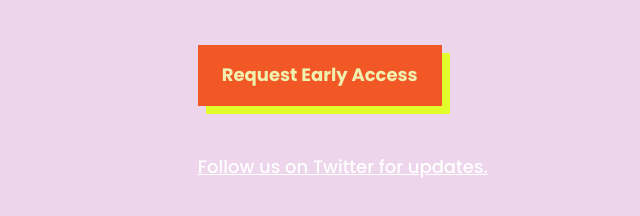
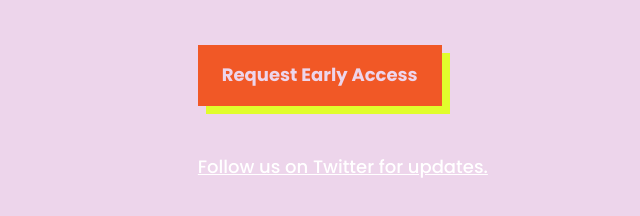
Before and after one commit to aditi-de/voxhub, a plain HTML site: page index.html in a window 1280 px wide. Shown: the part 384-600 px from the top of the page, 11-651 px from the left. Drawn offline with Linux system fonts and the light colour scheme.

Commit message:
Update style.css

```diff
--- a/style.css
+++ b/style.css
@@ -162,7 +162,7 @@ a {
 .bold-an72e {
     font-size: 18px;
     box-shadow: 0 0 0 0 #000000;
-    color: #f0f1b0;
+    color: #EDD5EB;
 }
 
 .heading3-axct7 {
```
